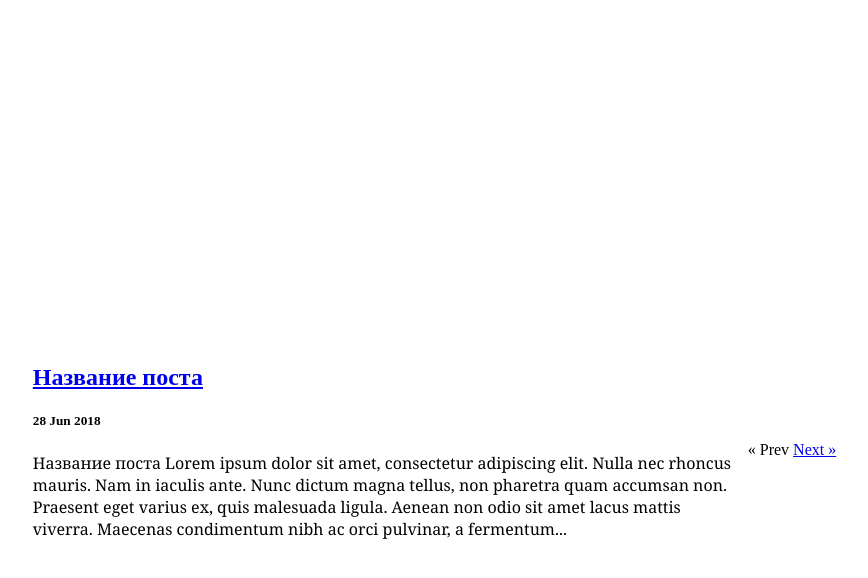
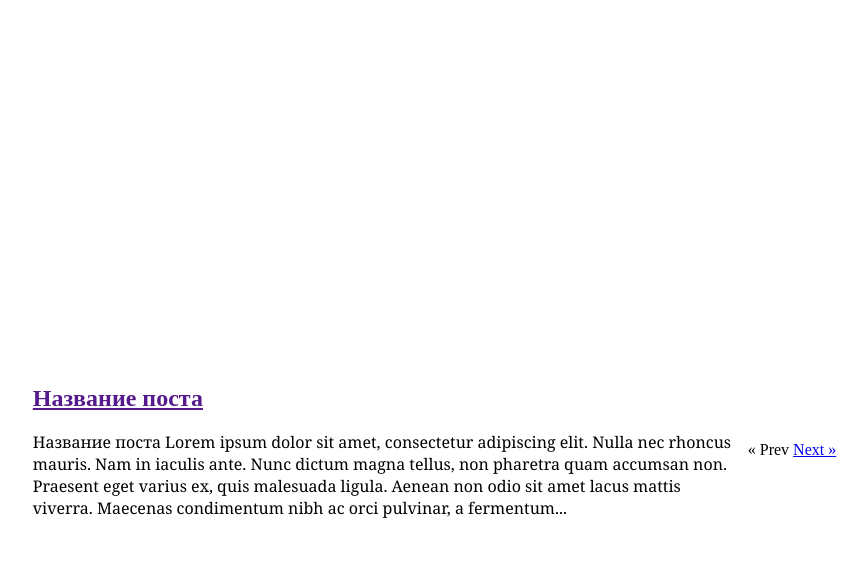
Before and after one commit to mouseoverdesign/mouseoverdesign, a Jekyll site: the page built from index.html, in a window 1280 px wide. Shown: the top 578 px of the page, without its empty margins (213-1081 px from the left). Built offline with Jekyll 4.4.1, drawn with Linux system fonts in a browser that asks for light colours; the list of posts is cut into pages by our own code.

Commit message:
Update index.html

```diff
--- a/index.html
+++ b/index.html
@@ -5,8 +5,7 @@
   {% for post in paginator.posts %}
     <article>
       <header>
-        <h2><a href="{{ site.siteurl }}{{ post.url }}">{{ post.title }}</a></h2>
-        <h5>{{ post.date | date: "%d %b %Y" }}</h5>
+        <h2><a href="">{{ post.title }}</a></h2>
         <p>{{ post.content | truncatewords:50 | strip_html }}</p>
       </header>
     </article>
```
